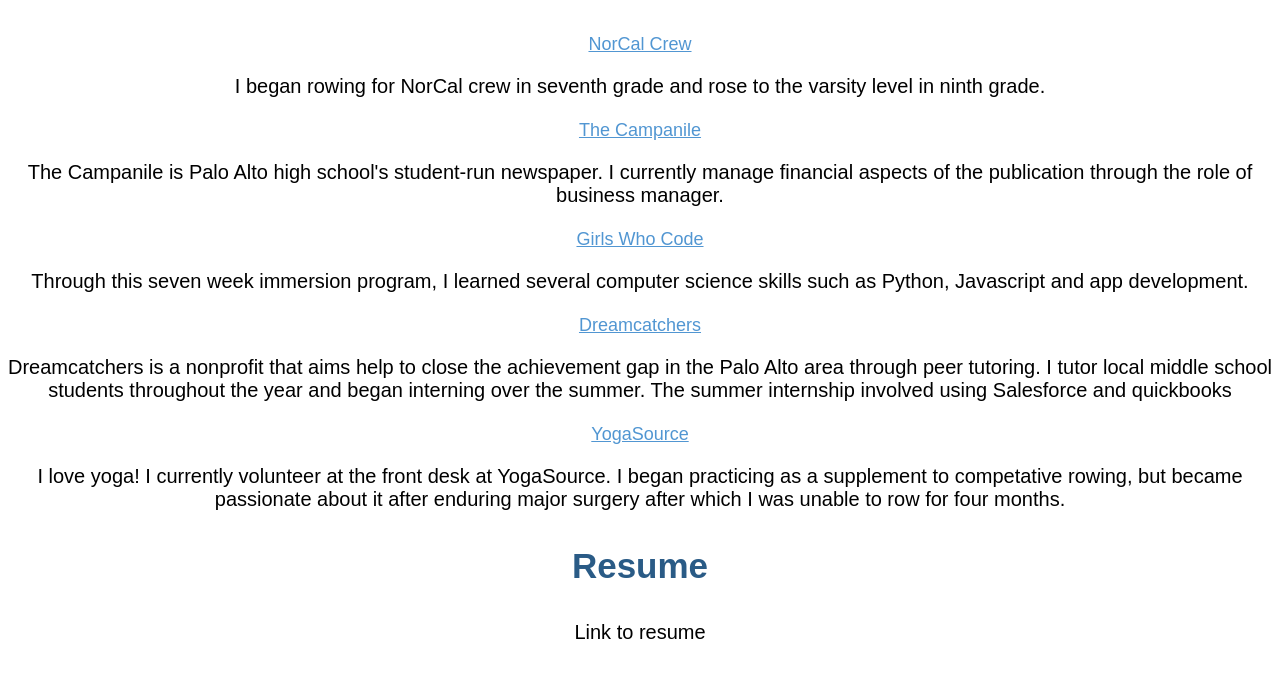
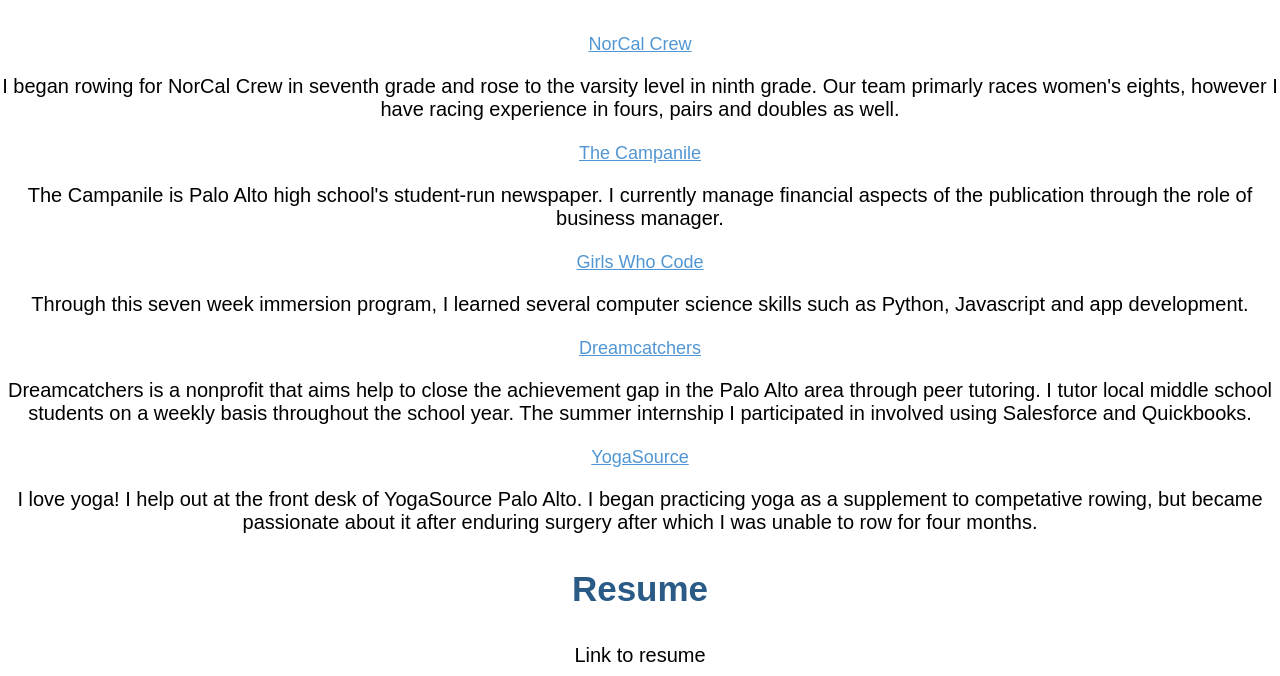
Before and after one commit to kianatavakoli/kianatavakoli.github.io, a plain HTML site: page index.html in a window 1280 px wide. Shown: the part 621-1297 px from the top of the page. Drawn offline with Linux system fonts and the light colour scheme; a script that the page names is missing.

Commit message:
Edited descriptions

```diff
--- a/index.html
+++ b/index.html
@@ -131,15 +131,15 @@
     <center><h2><p style="color: rgb(42,91,134);font-size: 35px;">Portfolio</h2>
 
     <center><p><a href = "https://norcalcrew.org/" target="_blank">NorCal Crew</a><p>
-      <p>I began rowing for NorCal crew in seventh grade and rose to the varsity level in ninth grade.<p>
+      <p>I began rowing for NorCal Crew in seventh grade and rose to the varsity level in ninth grade. Our team primarly races women's eights, however I have racing experience in fours, pairs and doubles as well.<p>
     <center><p><a href = "https://thecampanile.org/author/kianatavakoli/" target="_blank">The Campanile</a><p>
       <p>The Campanile is Palo Alto high school's student-run newspaper. I currently manage financial aspects of the publication through the role of business manager.<p>
     <center><p><a href = "https://girlswhocode.com/" target="_blank">Girls Who Code</a><p>
       <p>Through this seven week immersion program, I learned several computer science skills such as Python, Javascript and app development.<p>
     <center><p><a href = "https://www.dreamcatchersyouth.org/" target="_blank">Dreamcatchers</a><p>
-      <p>Dreamcatchers is a nonprofit that aims help to close the achievement gap in the Palo Alto area through peer tutoring. I tutor local middle school students throughout the year and began interning over the summer. The summer internship involved using Salesforce and quickbooks<p>
+      <p>Dreamcatchers is a nonprofit that aims help to close the achievement gap in the Palo Alto area through peer tutoring. I tutor local middle school students on a weekly basis throughout the school year. The summer internship I participated in involved using Salesforce and Quickbooks.<p>
     <center><p><a href = "https://yogasource.com/" target="_blank">YogaSource</a><p>
-      <p>I love yoga! I currently volunteer at the front desk at YogaSource. I began practicing as a supplement to competative rowing, but became passionate about it after enduring major surgery after which I was unable to row for four months.<p>
+      <p>I love yoga! I help out at the front desk of YogaSource Palo Alto. I began practicing yoga as a supplement to competative rowing, but became passionate about it after enduring surgery after which I was unable to row for four months.<p>
     <center><div>
 
     <center><h2><p style="color: rgb(42,91,134);font-size: 35px;">Resume</h2>
```
